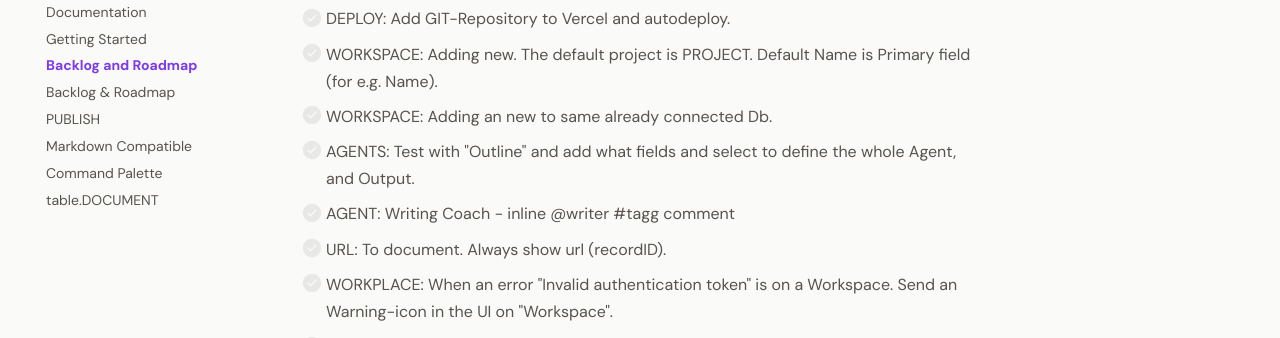
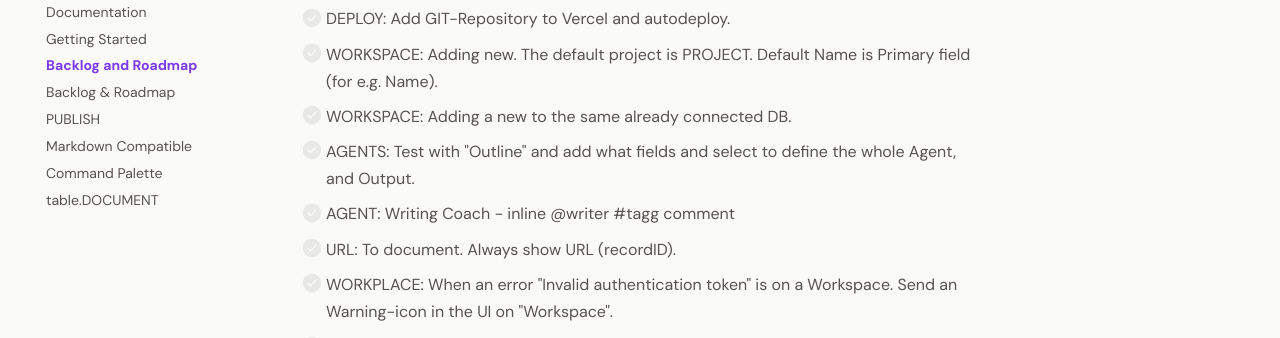
Before and after one commit to larssonhthomas-afk/writebase-docs, an MkDocs documentation site: the page built from docs/008-backlog-and-roadmap.md, in a window 1280 px wide and 900 px high, scrolled down 1048 px. Shown: the part 154-492 px from the top of the window. Built offline with MkDocs 1.6.1 and Material for MkDocs 9.7.7, drawn with Linux system fonts in a browser that asks for light colours; some web fonts are replaced.

Commit message:
Update 008-backlog-and-roadmap.md

```diff
--- a/docs/008-backlog-and-roadmap.md
+++ b/docs/008-backlog-and-roadmap.md
@@ -48,10 +48,10 @@ This Backlog has a priority 1-3.
 
 - [ ] DEPLOY: Add GIT-Repository to Vercel and autodeploy.
 - [ ] WORKSPACE: Adding new. The default project is PROJECT. Default Name is Primary field (for e.g. Name).
-- [ ] WORKSPACE: Adding an new to same already connected Db.
+- [ ] WORKSPACE: Adding a new to the same already connected DB.
 - [ ] AGENTS: Test with "Outline" and add what fields and select to define the whole Agent, and Output.
 - [ ] AGENT: Writing Coach - inline @writer #tagg comment
-- [ ] URL: To document. Always show url (recordID).
+- [ ] URL: To document. Always show URL (recordID).
 - [ ] WORKPLACE: When an error "Invalid authentication token" is on a Workspace. Send an Warning-icon in the UI on "Workspace".
 - [ ] Versioning publish.
 - [ ] Test version.
```
